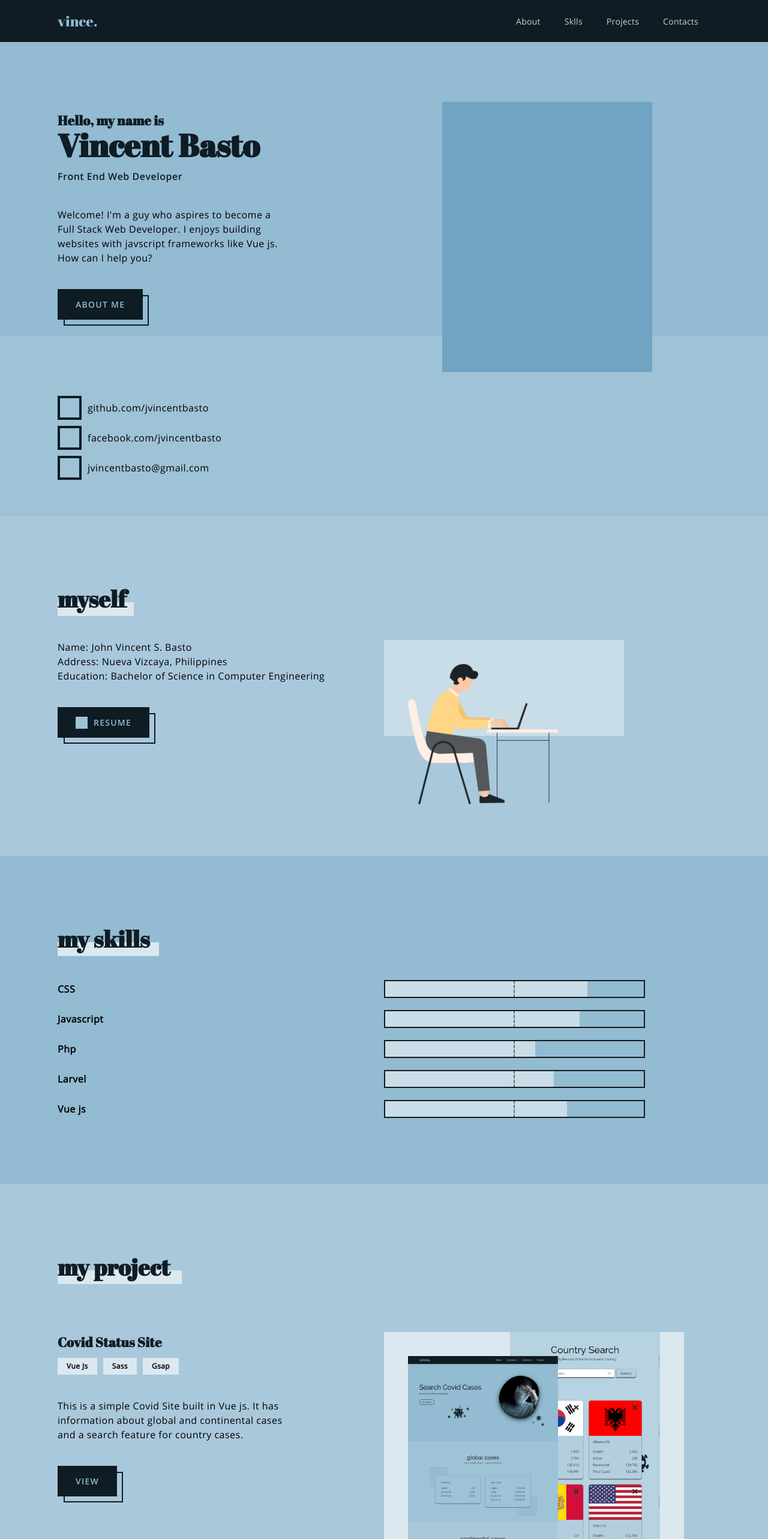
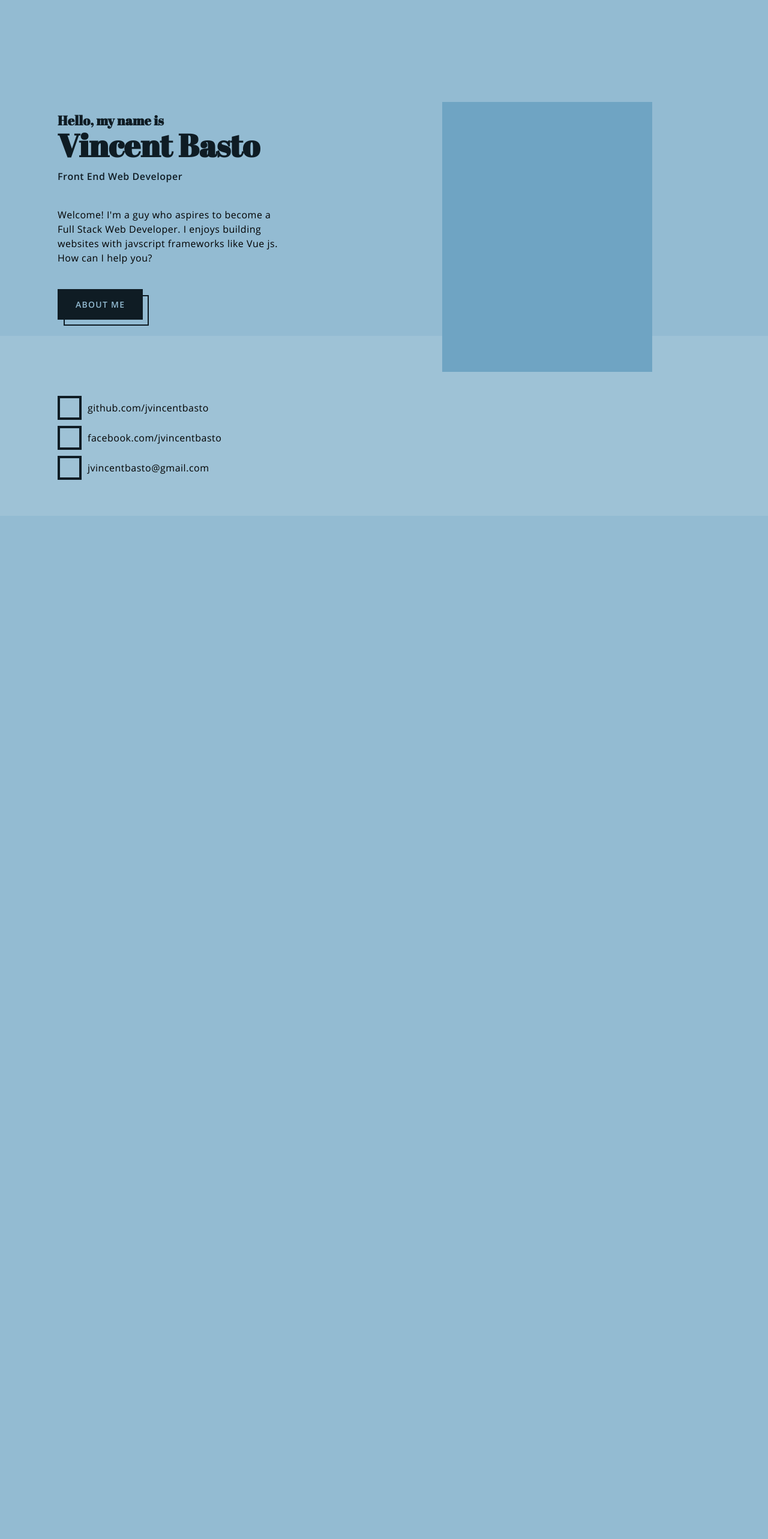
Before and after one commit to jvincentbasto/myportfolio, a Vue app: page / in a window 1280 px wide. Shown: the top 2566 px of the page at 60% size. After the commit the page ends 860 px from the top, so only its background shows below. Built offline with nearby package versions, Linux system fonts and the light colour scheme.

Commit message:
Update Home.vue

```diff
--- a/src/views/Home.vue
+++ b/src/views/Home.vue
@@ -1,25 +1,25 @@
 <template>
-  <navbar :data="data" />
+  <!-- <navbar :data="data" /> -->
   <Hero />
-  <About />
+  <!-- <About />
   <Skills />
-  <Projects />
+  <Projects /> -->
 </template>
 
 <script>
-import Navbar from "@/components/layouts/Navbar.vue";
+// import Navbar from "@/components/layouts/Navbar.vue";
 import Hero from "./homepage/Hero.vue";
-import About from "./homepage/About.vue";
-import Skills from "./homepage/Skills.vue";
-import Projects from "./homepage/Projects.vue";
+// import About from "./homepage/About.vue";
+// import Skills from "./homepage/Skills.vue";
+// import Projects from "./homepage/Projects.vue";
 
 export default {
   components: {
-    Navbar,
+    // Navbar,
     Hero,
-    About,
-    Skills,
-    Projects,
+    // About,
+    // Skills,
+    // Projects,
   },
   setup() {
     const links = [
```
